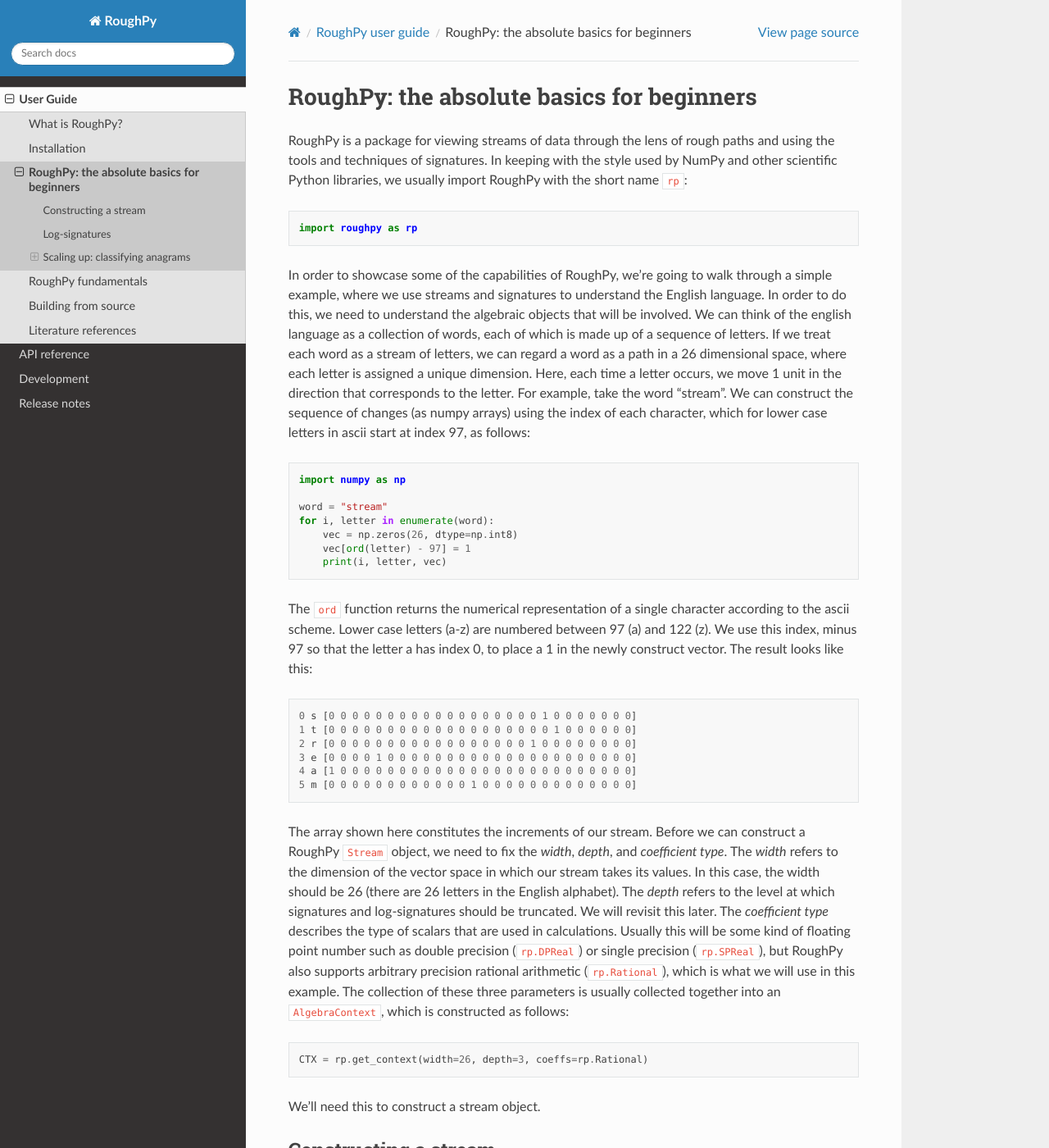
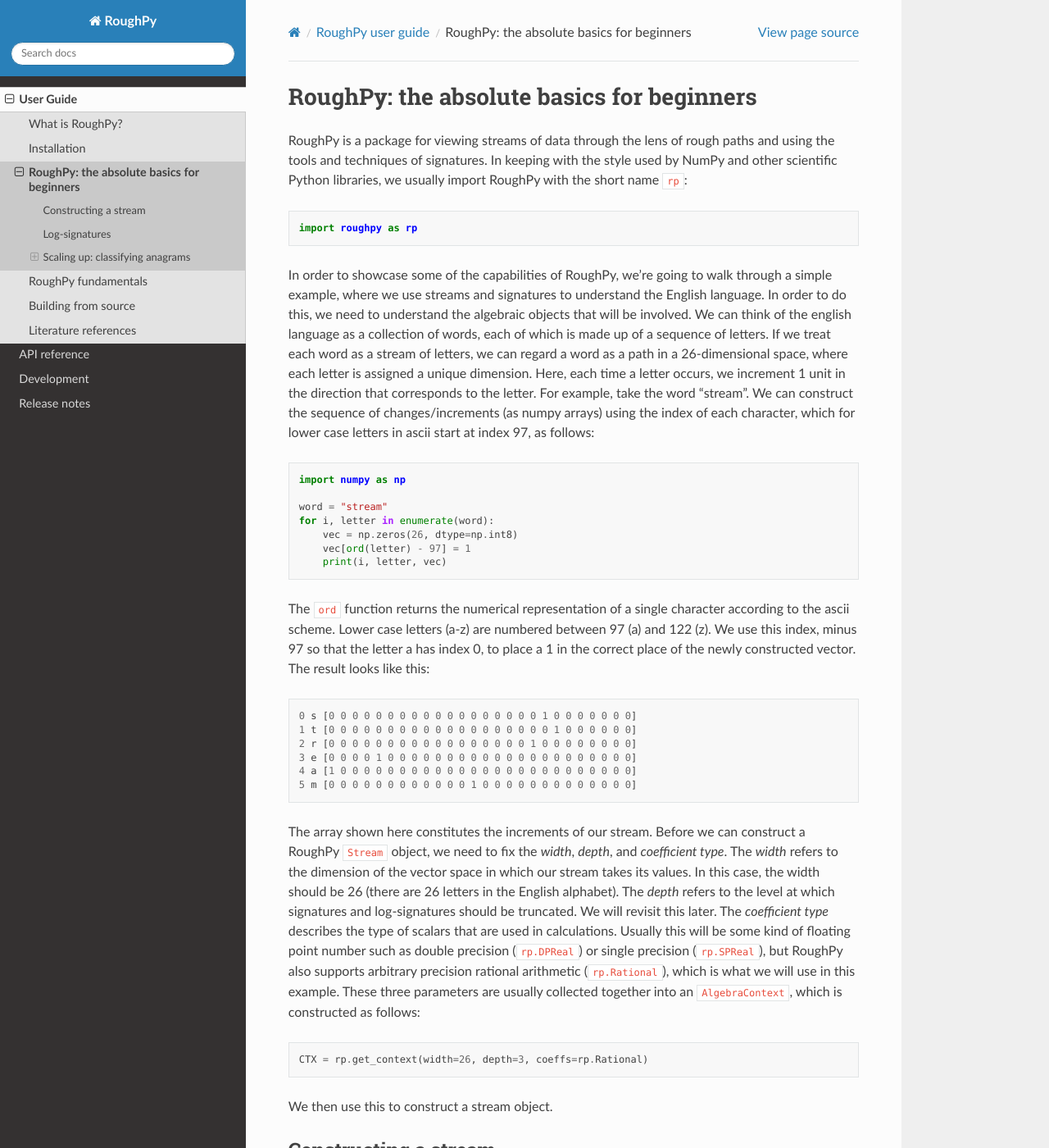
Before and after one commit to datasig-ac-uk/RoughPy, a Sphinx documentation site: the page built from docs/source/user/absolute_beginners.rst, in a window 1280 px wide and 1400 px high. Shown: the whole window at 82% size. Built offline with Sphinx 7.4.7 and the Read the Docs theme 2.0.0, drawn with Linux system fonts in a browser that asks for light colours; pages that are not in the unit, such as notebooks, are missing from menus; some of the changed text lies outside the part shown.

Commit message:
Updated website documentation (#92)
* Notebook of unexpected behaviour with ctx/int arrays

* fix some grammar and code typos

* remove array test

```diff
--- a/docs/source/user/absolute_beginners.rst
+++ b/docs/source/user/absolute_beginners.rst
@@ -11,10 +11,10 @@
 In order to showcase some of the capabilities of RoughPy, we're going to walk through a simple example, where we use streams and signatures to understand the English language.
 In order to do this, we need to understand the algebraic objects that will be involved.
 We can think of the english language as a collection of words, each of which is made up of a sequence of letters.
-If we treat each word as a stream of letters, we can regard a word as a path in a 26 dimensional space, where each letter is assigned a unique dimension.
-Here, each time a letter occurs, we move 1 unit in the direction that corresponds to the letter.
+If we treat each word as a stream of letters, we can regard a word as a path in a 26-dimensional space, where each letter is assigned a unique dimension.
+Here, each time a letter occurs, we increment 1 unit in the direction that corresponds to the letter.
 For example, take the word "stream".
-We can construct the sequence of changes (as numpy arrays) using the index of each character, which for lower case letters in ascii start at index 97, as follows::
+We can construct the sequence of changes/increments (as numpy arrays) using the index of each character, which for lower case letters in ascii start at index 97, as follows::
 
     import numpy as np
 
@@ -25,7 +25,7 @@
         print(i, letter, vec)
 
 The ``ord`` function returns the numerical representation of a single character according to the ascii scheme. Lower case letters (a-z) are numbered between 97 (a) and 122 (z).
-We use this index, minus 97 so that the letter a has index 0, to place a 1 in the newly construct vector.
+We use this index, minus 97 so that the letter a has index 0, to place a 1 in the correct place of the newly constructed vector.
 The result looks like this::
 
     0 s [0 0 0 0 0 0 0 0 0 0 0 0 0 0 0 0 0 0 1 0 0 0 0 0 0 0]
@@ -42,20 +42,20 @@
 The *depth* refers to the level at which signatures and log-signatures should be truncated.
 We will revisit this later.
 The *coefficient type* describes the type of scalars that are used in calculations. Usually this will be some kind of floating point number such as double precision (``rp.DPReal``) or single precision (``rp.SPReal``), but RoughPy also supports arbitrary precision rational arithmetic (``rp.Rational``), which is what we will use in this example.
-The collection of these three parameters is usually collected together into an ``AlgebraContext``, which is constructed as follows::
+These three parameters are usually collected together into an ``AlgebraContext``, which is constructed as follows::
 
     CTX = rp.get_context(width=26, depth=3, coeffs=rp.Rational)
 
-We'll need this to construct a stream object.
+We then use this to construct a stream object.
 
 Constructing a stream
 ---------------------
 There are a number of ways to construct a stream in RoughPy, depending on the nature of the underlying data and the type of stream we need.
-For the word streams described above, we should use the ``LieIncrementStream``, and the ``from_increments`` constructor function.
-Since we're going to need use this many times later, let's write a small function that takes an arbitrary word (consisting of lower case letters) and constructs a stream object using the context we obtained at the end of the previous section::
+For the word (increment) streams described above, we should use the ``LieIncrementStream``, and the ``from_increments`` constructor function.
+Since we're going to use this many times later, let's write a small function that takes an arbitrary word (consisting of lower case letters) and constructs a stream object using the context we obtained at the end of the previous section::
 
     def word_to_stream(word):
-        increment_array = np.zeros((len(word, 26)), dtype=np.int8)
+        increment_array = np.zeros((len(word), 26), dtype=np.int8)
         for i, letter in enumerate(word):
             letter_idx = ord(letter)
             assert 97 <= letter_idx <= 122, f"expected lower case letter, got {letter}"
@@ -116,11 +116,11 @@
 The tensor words of length 2 capture the order in which each pair of letters occur.
 For instance, the term "1(18,5)" indicates that the letter 'r' (18) appears before the letter 'e' (5).
 However, note that this is not quite a perfect interpretation since the term 1/2(1,1) is also present in the output.
-In fact, terms like (1,1) don't add any additional information - they are redundant terms.
+In fact, terms like (1,1) don't add any additional information - they are redundant terms. A ``tensor_word`` of length n formed by a repeat of some letter ``i`` is equal to the increment in the ith dimension raised to the power of n and divided by n!.
 
 Log-signatures
 --------------
-The signature is a relatively large object and, as we have seen, contain a a great deal of redundancy.
+The signature is a relatively large object and, as we have seen, contains a great deal of redundancy.
 However, there is a remedy.
 We can instead consider the *log-signature* of the stream, which contains the same information as the signature but without any of the redundancy.
 The log-signature of a stream is a member of the `free Lie algebra <https://en.wikipedia.org/wiki/Free_Lie_algebra>`_, and is a different way of abstractly representing the stream.
@@ -149,7 +149,7 @@
 
 Scaling up: classifying anagrams
 -----------------------------------------------------
-Let's see how to use signatures and log-signatures on a larger scale to classify the all the words in the standard word list installed on Linux systems (``/usr/share/dict/words``).
+Let's see how to use signatures and log-signatures on a larger scale to classify all the words in the standard word list installed on Linux systems (``/usr/share/dict/words``).
 We'll start with the level 1 log-signatures.
 Here we'll see that all the words that have the same log-signature of depth 1 are anagrams of one another.
 Obviously, there are many anagrams so the depth 1 log-signatures are not sufficient to uniquely identify all words.
@@ -161,7 +161,7 @@
 
     with open("/usr/share/dict/words", "rt") as fd:
         words = {word.lower() for line in fd
-                 if len(word := line.strip().replace('-', '') > 1)
+                 if len(word := line.strip().replace('-', '')) > 1
                  if word.isalpha() and word.isascii()}
 
     print(f"There are {len(words)} to process")
--- a/docs/source/user/fundamentals.contexts.rst
+++ b/docs/source/user/fundamentals.contexts.rst
@@ -8,7 +8,7 @@
 What are contexts
 ^^^^^^^^^^^^^^^^^^^^^
 
-Contexts allow us to provide a Width, Depth, and a coefficient field for a tensor. They also provide access to the Baker-Campbell-Hausdorff formula.
+Contexts allow us to provide a width, depth, and a coefficient field/type for a tensor. They also provide access to the Baker-Campbell-Hausdorff formula.
 
 ^^^^^^^^^^^^^^^^^^^^^^^^^^^^^^^
 How do contexts fit into RoughPy
--- a/docs/source/user/fundamentals.free_tensors.rst
+++ b/docs/source/user/fundamentals.free_tensors.rst
@@ -27,7 +27,7 @@
 
 We can create a **free tensor** in many ways using RoughPy.
 
-We create a free tensor using data, a Width and a Depth. The data you use can take many forms, here are some example constructors:
+We create a free tensor using data, a width and a depth. The data you use can take many forms, here are some example constructors:
 
 ::
 
--- a/docs/source/user/fundamentals.intervals.rst
+++ b/docs/source/user/fundamentals.intervals.rst
@@ -16,10 +16,10 @@
 
 RoughPy is very careful in how it works with intervals.
 
-One design goal is that it should be able to handle jumps in the underlying signal that occur at particular times, including the beginning or end of the interval, and still guarantee that if you combine the signature over adjacent interval, you always get the signature over the entire interval.
+One design goal is that it should be able to handle jumps in the underlying signal that occur at particular times, including the beginning or end of the interval, and still guarantee that if you combine the signature over adjacent interval, you always get the signature over the entire interval (i.e. Chen's identity is satisfied).
 This implies that there has to be a decision about whether data at the exact beginning or exact end of the interval is included.
+The convention in RoughPy are that we use clopen intervals, and that data at beginning of the interval is seen, and data at the end of the interval is seen in the next interval.
 
-The convention in RoughPy are that we use clopen intervals, and that data at beginning of the interval is seen, and data at the end of the interval is seen in the next interval.
 A second design goal is that the code should be efficient, and so the internal representation of a stream involves caching the signature over dyadic intervals of different resolutions.
 Recovering the signature over any interval using the cache has logarithmic complexity (using at most 2n tensor multiplications, when n is the internal resolution of the stream).
 Resolution refers to the length of the finest granularity at which we will store information about the underlying data.
--- a/docs/source/user/fundamentals.streams.rst
+++ b/docs/source/user/fundamentals.streams.rst
@@ -33,7 +33,7 @@
 
 To create a stream, we should also provide a **context**. For more information, see :doc:`fundamentals.contexts`.
 
-For example, we can create the following context, with Width 2, Depth 6, and Real coefficients. The depth specification for constructing the stream is not the depth of the data, but it is the depth of the stream. The depth of the data must be less than or equal to the depth of the stream.
+For example, we can create the following context, with width 2, depth 6, and Real coefficients. The depth specification for constructing the stream is not the depth of the data, but it is the depth of the stream. The depth of the data must be less than or equal to the depth of the stream.
 
 ::
 
```
Also changed, not shown: other parts of docs/source/user/absolute_beginners.rst (+2 -2 lines), other parts of docs/source/user/fundamentals.free_tensors.rst (+1 -1 lines).
